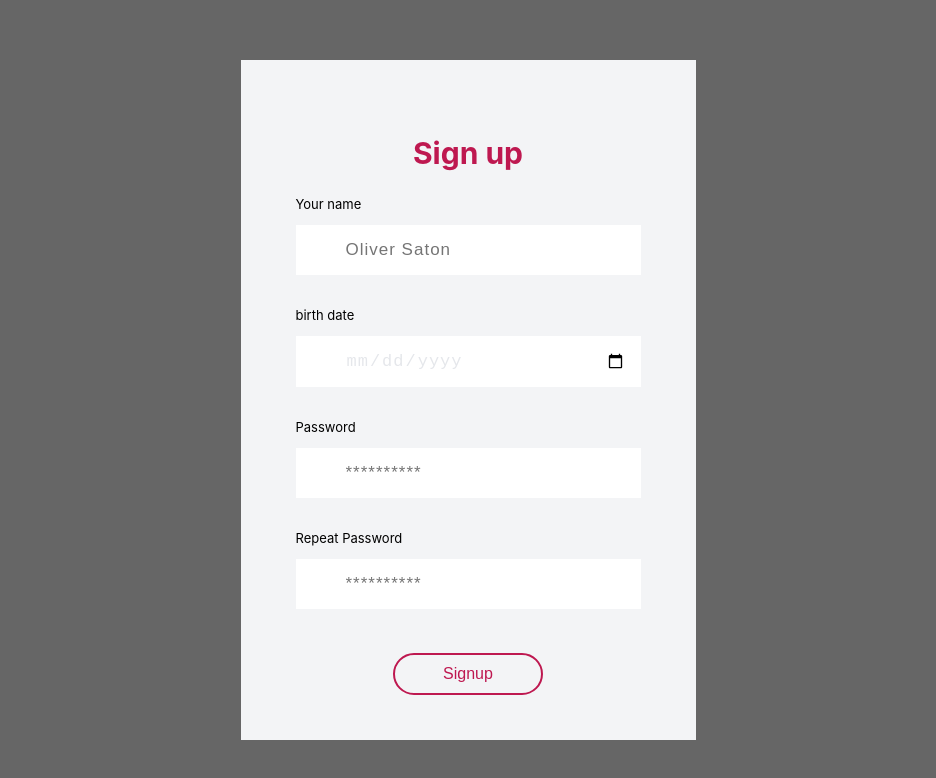
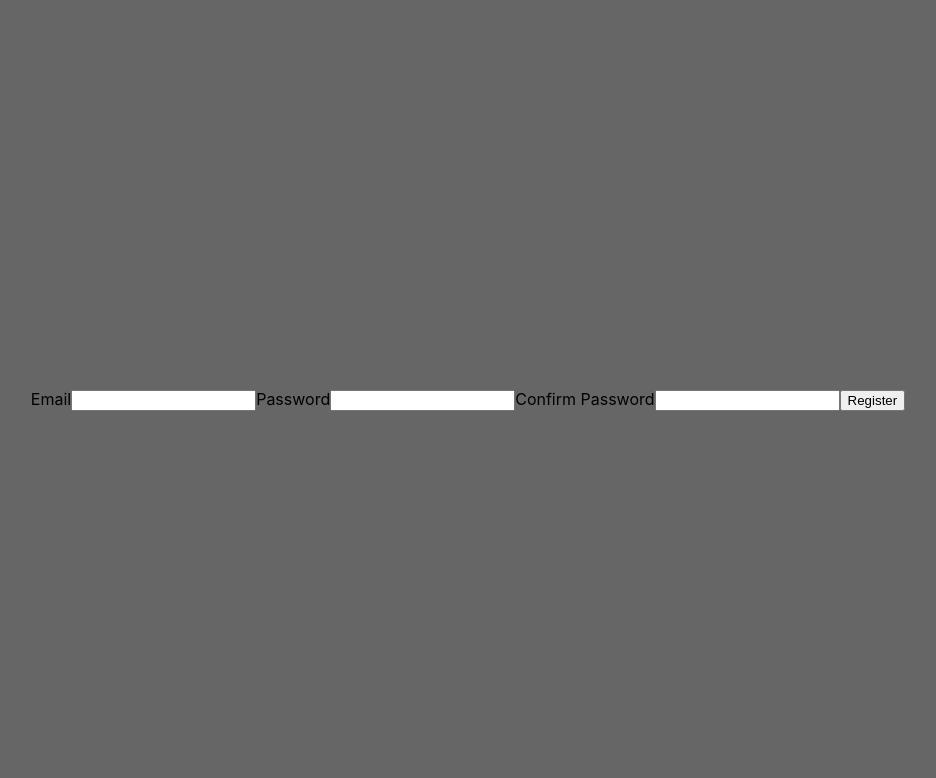
Before and after one commit to mvergarab/advise-app, a React (Create React App) app in the folder client/: page /signup in a window 1280 px wide. Shown: the top 778 px of the page, without its empty margins (172-1108 px from the left). Built offline with nearby package versions, Linux system fonts and the light colour scheme.

Commit message:
connecting the backend and frontend

```diff
--- a/client/package.json
+++ b/client/package.json
@@ -6,6 +6,7 @@
     "@testing-library/jest-dom": "^5.16.4",
     "@testing-library/react": "^13.3.0",
     "@testing-library/user-event": "^13.5.0",
+    "axios": "^0.27.2",
     "react": "^18.2.0",
     "react-dom": "^18.2.0",
     "react-router-dom": "^6.3.0",
--- a/client/src/auth/store.js
+++ /dev/null
@@ -1,3 +0,0 @@
-import {configureStore, applyMiddleware, compose } from 'redux';
-import thunk from 'redux-thunk';
-import rootReducer from './reducers/rootReducer';
--- a/client/src/index.js
+++ b/client/src/index.js
@@ -4,10 +4,12 @@ import './index.css';
 import App from './App';
 //import reportWebVitals from './reportWebVitals';
 
+
+
 const root = ReactDOM.createRoot(document.getElementById('root'));
 root.render(
   <React.StrictMode>
-    <App />
+      <App />
   </React.StrictMode>
 );
 
--- a/client/src/pages/Signup.js
+++ b/client/src/pages/Signup.js
@@ -4,80 +4,48 @@ import {
   StyledTitle, colors, DoubleButton
 } from './../components/Styles';
 
-import { Formik, Form } from 'formik';
 import { TextInput } from './../components/FormLib';
 import * as Yup from 'yup';
+import React, { useEffect, useState } from "react";
+import Axios from 'axios'
+
 
 const Signup = () => {
+
+  const [usernameReg, setUsernameReg] = useState('')
+  const [passwordReg, setPasswordReg] = useState('')
+
+  const register = () => {
+    Axios.post('https://localhost3001/signup', {
+      username: usernameReg,
+      password: passwordReg
+    }).then((response) => {
+      console.log(response);
+    })
+  };
+
   return (
-    <div>
-       <StyledFormArea>
-        <StyledTitle color = { colors.theme }
-        size = {30}>
-          Sign up
-        </StyledTitle>
-        <Formik
-          initialValues = {{
-            email: "",
-            password: "",
-            repeatPassword: "",
-            dateOfBirth: "",
-            name: ""
+    <>
+      <div className="registration">
+        <label>Email</label>
+        <input
+          type="text"
+          onChange = {(e) => {
+            setUsernameReg(e.target.value);
           }}
-          validationSchema = {
-            Yup.object({
-                email: Yup.string()
-                  .email("Invalid email")
-                  .required("Required"),
-                password: Yup.string().min(8, "Password is too short")
-                  .min(8, "Password is too short")
-                  .max(30, "Password is too long")
-                  .required("Required"),
-                name: Yup.string().required("Required"),
-                dateOfBirth: Yup.date().required("Required"),
-                repeatPassword: Yup.string().required("Required").oneOf([Yup.ref("password")], "Password must match")
-
-            })
-          }
-          onSubmit={(values, {setSubmitting}) => {
-            console.log(values);
+        />
+        <label>Password</label>
+        <input
+          type="text"
+          onChange = {(e) => {
+            setUsernameReg(e.target.value);
           }}
-        >
-
-          {() => (
-            <Form>
-                <TextInput
-                  name = "name"
-                  type = "text"
-                  label = "Your name"
-                  placeholder = "Oliver Saton"
-                />
-                <TextInput
-                  name = "dateOfBirth"
-                  type = "date"
-                  label = "birth date"
-                />
-                <TextInput
-                  name = "password"
-                  type = "password"
-                  label = "Password"
-                  placeholder = "**********"
-                />
-                <TextInput
-                  name = "repeatPassword"
-                  type = "password"
-                  label = "Repeat Password"
-                  placeholder = "**********"
-                />
-                <DoubleButton>
-                  <StyledFormButton type = "submit"> Signup</StyledFormButton>
-                </DoubleButton>
-            </Form>
-          )}
-        </Formik>
-       </StyledFormArea>
-
-    </div>
+        />
+        <label>Confirm Password</label>
+        <input type="text"/>
+        <button onClick = {register}> Register </button>
+      </div>
+    </>
   )
 };
 
```
Also changed, not shown: client/src/auth/actions/userAction.js (deleted), client/src/auth/reducers/rootReducer.js (deleted), 1 other file (tests, documents, lock files or other folders).
